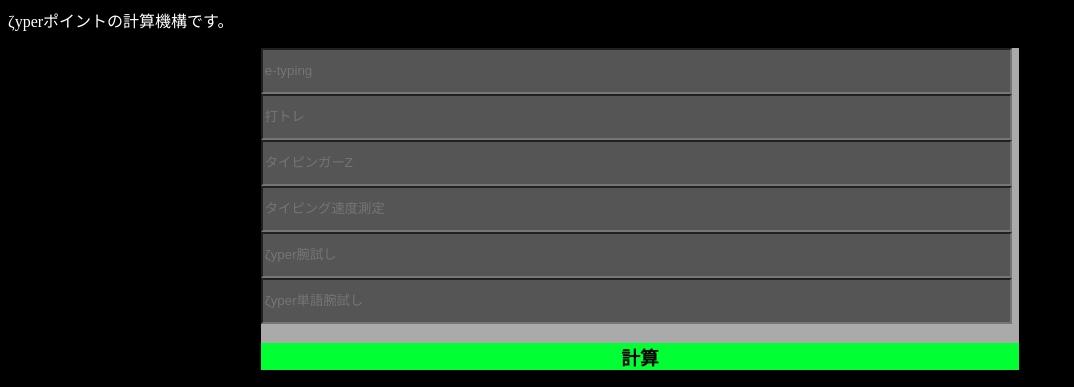
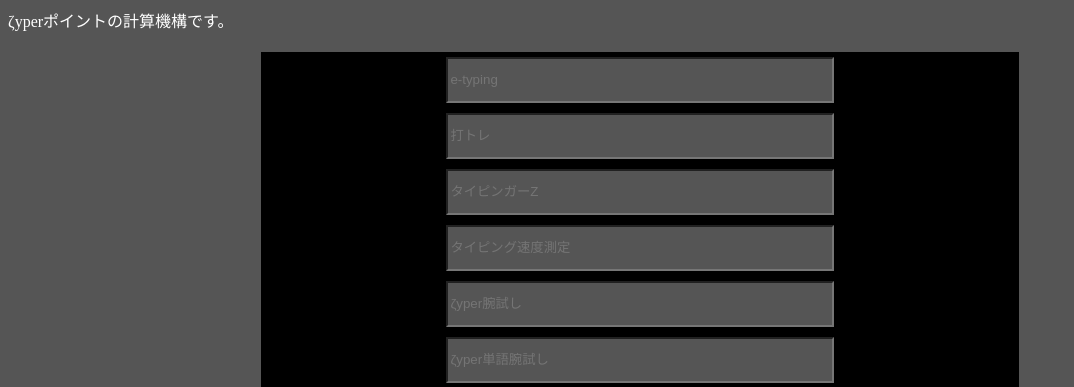
Before and after one commit to shidaken/zetyper, a plain HTML site: page index.html in a window 1280 px wide. Shown: the part 81-468 px from the top of the page, without its empty margins (0-1074 px from the left). Drawn offline with Linux system fonts and the light colour scheme.

Commit message:
ちょっとだけかっこよく

```diff
--- a/index.html
+++ b/index.html
@@ -10,15 +10,15 @@ font-size:20px;
 }
 input{
     background-color:#555;
-    width:98%;
+    width:50%;
     height:40px;
-    margin:0 auto;
     flex-direction: column;
-    gap:20px;
-    margin:0 auto;
+    margin:5px auto;
+    color:white;
+    border-radius: 0;
 }
 body{
-    background-color:black;
+    background-color:#555;
 }
 h1,h2,p{
     color:white;
@@ -27,15 +27,22 @@ h1,h2,p{
 .send{
     background-color:#0f3;
     text-align:center;
+    font-size:35px;
+    height:50px;
+    width:60%;
+    margin:20px auto;
 }
 .send:hover{
-    background-color:white;
+    background-color:#4f7;
+
 }
 .background{
-    background-color:#aaa;
+    background-color:black;
     width:60%;
-    gap:20px,0px;
-    margin:0 auto;
+    margin:20px auto;
+    display:flex;
+    flex-direction:column;
+    justify-content:center
 }
 </style>
 </head>
@@ -51,9 +58,9 @@ h1,h2,p{
 <input id="zet" autocomplete="off" placeholder="ζyper腕試し">
 <input id="zew" autocomplete="off" placeholder="ζyper単語腕試し">
 <br>
-<h3 class="send" id="send">計算</h3>
+<h3 class="send" id="send">submit</h3>
+<p class="result" id="result">計算結果がここに出ます・・・</p>
 </div>
-<p class="result" id="result">計算結果がここに出ます・・・</p>
 <h2>使い方/How to use</h2>
 <p>それぞれのハイスコアを入力して計算を押してください。</p>
 <p>made by shidaken ζyper開発班</p>
```
